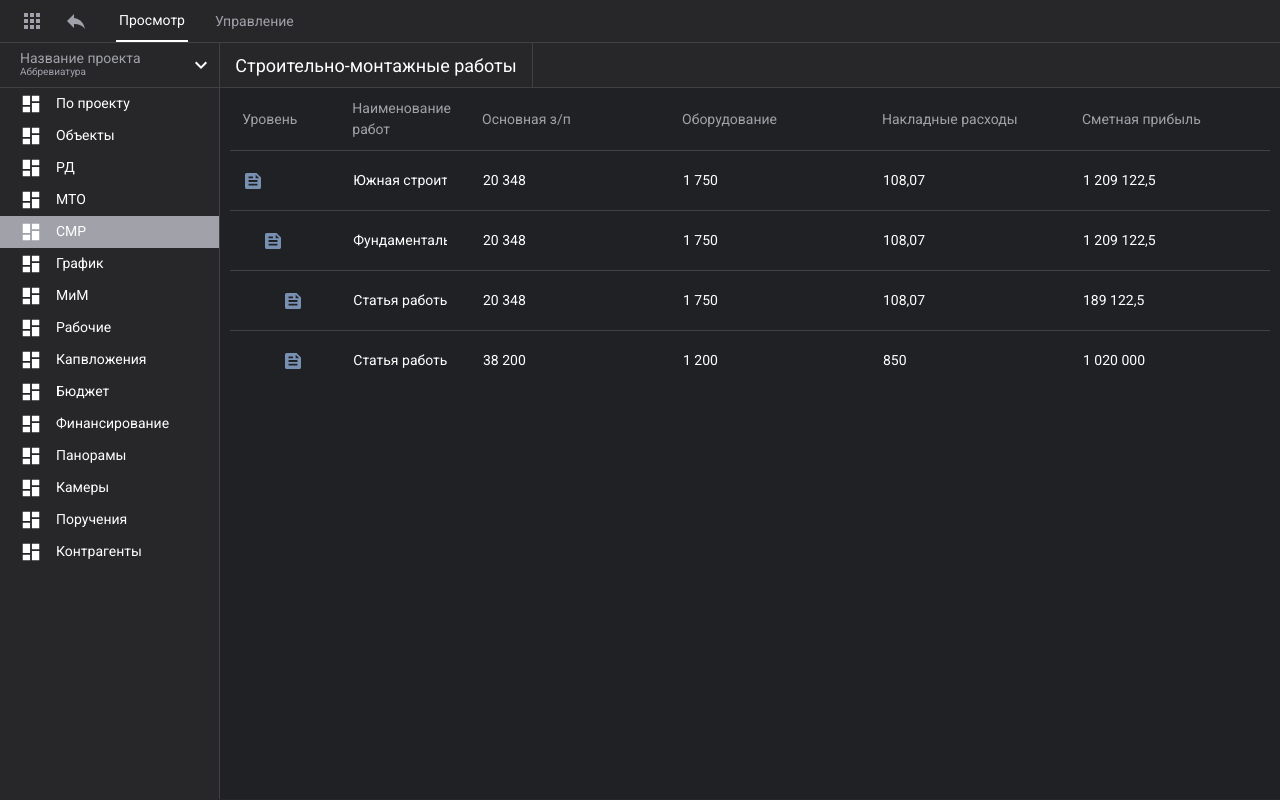
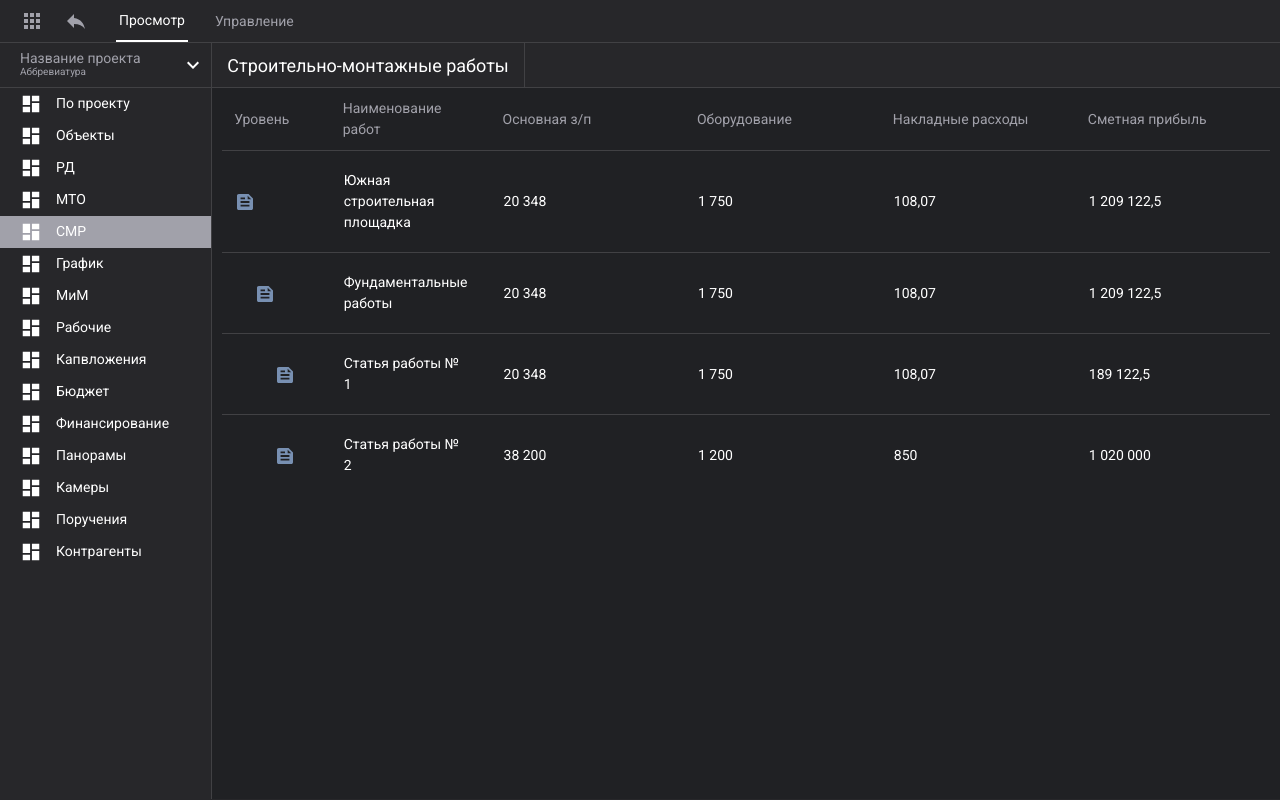
Before and after one commit to yevdeh/seven-winds-test-task, a Next.js app: page / in a window 1280 px wide. Built offline with nearby package versions, Linux system fonts and the light colour scheme.

Commit message:
Table: editable cells on double click

```diff
--- a/src/components/Table/Table.module.css
+++ b/src/components/Table/Table.module.css
@@ -24,16 +24,15 @@
 }
 .Input {
   background: none;
-  border: 1px solid #414144;
+  border: 1px solid transparent;
+  padding: 10px 10px 10px 0;
+  width: 100%;
+}
+.Input[contenteditable="plaintext-only"] {
+  border-color: #414144;
   border-radius: 6px;
   color: #71717a;
-  padding: 10px;
-  width: 100%;
-}
-.Input:disabled {
-  border-color: transparent;
-  color: #fff;
-  padding-left: 0;
+  padding-left: 10px;
 }
 .TableWrapper {
   padding: 0 10px;
--- a/src/components/Table/Table.tsx
+++ b/src/components/Table/Table.tsx
@@ -1,7 +1,32 @@
+import { useEffect } from "react";
 import { data } from "./Table.data";
 import S from "./Table.module.css";
 
 export const Table = () => {
+  useEffect(() => {
+    const handleClickOutsideInput = (e: MouseEvent) => {
+      if ((e.target as HTMLElement).hasAttribute("data-input")) return;
+      const activeTr = document.querySelector('tr[data-is-edited="true"]');
+      if (!activeTr) return;
+      (activeTr as HTMLTableRowElement).dataset.isEdited = "false";
+      activeTr.querySelectorAll("[data-input]").forEach((nodeInput) => {
+        (nodeInput as HTMLDivElement).contentEditable = "false";
+      });
+    };
+    document.addEventListener("click", handleClickOutsideInput);
+    return () => {
+      document.removeEventListener("click", handleClickOutsideInput);
+    };
+  }, []);
+
+  const handleInputDoubleClick = (e: React.MouseEvent) => {
+    const tr = (e.target as HTMLElement).closest("tr")!;
+    tr.dataset.isEdited = "true";
+    tr.querySelectorAll("[data-input]").forEach((nodeInput) => {
+      (nodeInput as HTMLDivElement).contentEditable = "plaintext-only";
+    });
+  };
+
   return (
     <div className={S.TableWrapper}>
       <table className={S.Table}>
@@ -25,19 +50,29 @@ export const Table = () => {
                 </div>
               </td>
               <td>
-                <input className={S.Input} disabled name="rowName" value={row.rowName} />
+                <div className={S.Input} onDoubleClick={handleInputDoubleClick} data-input data-name="rowName">
+                  {row.rowName}
+                </div>
               </td>
               <td>
-                <input className={S.Input} disabled name="salary" value={row.salary} />
+                <div className={S.Input} onDoubleClick={handleInputDoubleClick} data-input data-name="salary">
+                  {row.salary}
+                </div>
               </td>
               <td>
-                <input className={S.Input} disabled name="equipmentCosts" value={row.equipmentCosts} />
+                <div className={S.Input} onDoubleClick={handleInputDoubleClick} data-input data-name="equipmentCosts">
+                  {row.equipmentCosts}
+                </div>
               </td>
               <td>
-                <input className={S.Input} disabled name="overheads" value={row.overheads} />
+                <div className={S.Input} onDoubleClick={handleInputDoubleClick} data-input data-name="overheads">
+                  {row.overheads}
+                </div>
               </td>
               <td>
-                <input className={S.Input} disabled name="estimatedProfit" value={row.estimatedProfit} />
+                <div className={S.Input} onDoubleClick={handleInputDoubleClick} data-input data-name="estimatedProfit">
+                  {row.estimatedProfit}
+                </div>
               </td>
             </tr>
           ))}
```
